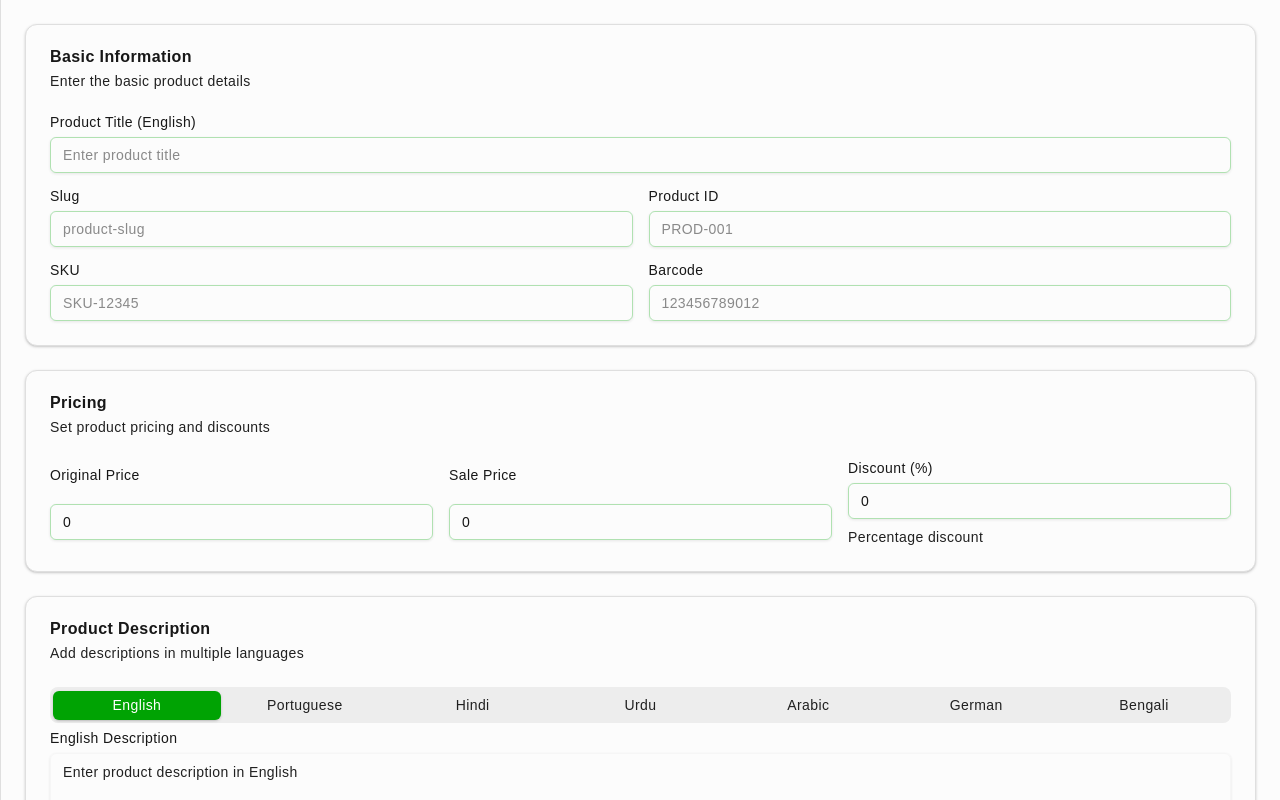
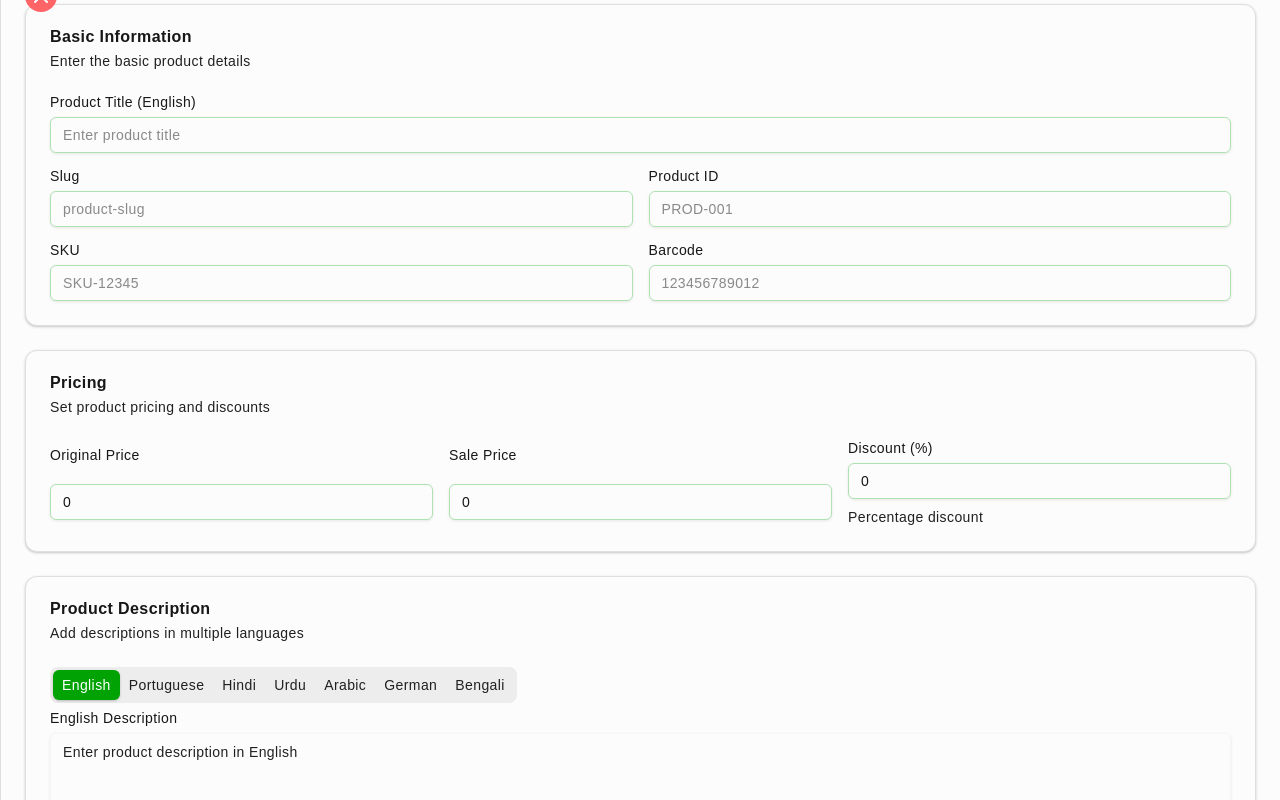
Before and after one commit to Nitto-Ponno/nitto-ponno-admin-app, a Next.js app: page /products in a window 1280 px wide. Both pictures are taken after typing "Sample" into the empty fields and a click on the button "Add product". Built offline with nearby package versions, Linux system fonts and the light colour scheme; grey boxes are pictures that could not be loaded.

Commit message:
paroduct page resposive

```diff
--- a/src/components/global/global-table.tsx
+++ b/src/components/global/global-table.tsx
@@ -138,10 +138,10 @@ export function GlobalTable<TData, TValue>({
   };
 
   return (
-    <div className="w-full space-y-4">
-      <div className="flex items-center justify-between gap-4">
+    <div className="w-full space-y-3">
+      <div className="flex flex-wrap items-start justify-between gap-3">
         {searchKey && (
-          <div className="relative max-w-sm flex-1">
+          <div className="relative w-full max-w-sm flex-1">
             <Search className="text-muted-foreground absolute top-1/2 left-3 h-4 w-4 -translate-y-1/2" />
             <Input
               placeholder={searchPlaceholder}
@@ -155,7 +155,7 @@ export function GlobalTable<TData, TValue>({
             />
           </div>
         )}
-        <div className="flex items-center gap-2">
+        <div className="flex flex-wrap items-center gap-2 sm:w-full">
           {buttons && buttons}
           {enableExport && (
             <Button variant="default" onClick={exportToCSV}>
--- a/src/components/pages/products/[slug]/product-management/description-section.tsx
+++ b/src/components/pages/products/[slug]/product-management/description-section.tsx
@@ -43,7 +43,7 @@ export function DescriptionSection({ form }: DescriptionSectionProps) {
       </CardHeader>
       <CardContent>
         <Tabs defaultValue="en" className="w-full">
-          <TabsList className="grid w-full grid-cols-7">
+          <TabsList className="h-auto flex-wrap">
             {languages.map((lang) => (
               <TabsTrigger key={lang.code} value={lang.code}>
                 {lang.label}
--- a/src/components/pages/products/products-management.tsx
+++ b/src/components/pages/products/products-management.tsx
@@ -8,10 +8,15 @@ import products from '@/components/pages/products/products.json';
 import { Badge } from '@/components/ui/badge';
 import { Checkbox } from '@/components/ui/checkbox';
 import GlobalDropDown from '@/components/global/global-drop-down';
-import { Ellipsis, Plus } from 'lucide-react';
+import { Ellipsis, Plus, X } from 'lucide-react';
 import { Button } from '@/components/ui/button';
 import Link from 'next/link';
-import { Drawer, DrawerContent, DrawerTrigger } from '@/components/ui/drawer';
+import {
+  Drawer,
+  DrawerClose,
+  DrawerContent,
+  DrawerTrigger,
+} from '@/components/ui/drawer';
 import AddProductForm from './[slug]/product-management/add-product-form';
 
 const ProductsManagement = () => {
@@ -206,7 +211,10 @@ const AddProductDrawer = ({
   return (
     <Drawer direction="right">
       <DrawerTrigger asChild>{drawerTrigger}</DrawerTrigger>
-      <DrawerContent className="!w-full !max-w-none overflow-x-hidden overflow-y-auto sm:!w-7xl sm:p-6">
+      <DrawerContent className="!w-full !max-w-none overflow-x-hidden overflow-y-auto p-6 pt-1">
+        <DrawerClose className="absolute -top-5 w-fit rounded-full bg-red-400 p-1 text-white">
+          <X />
+        </DrawerClose>
         <AddProductForm slug={slug} />
       </DrawerContent>
     </Drawer>
```
